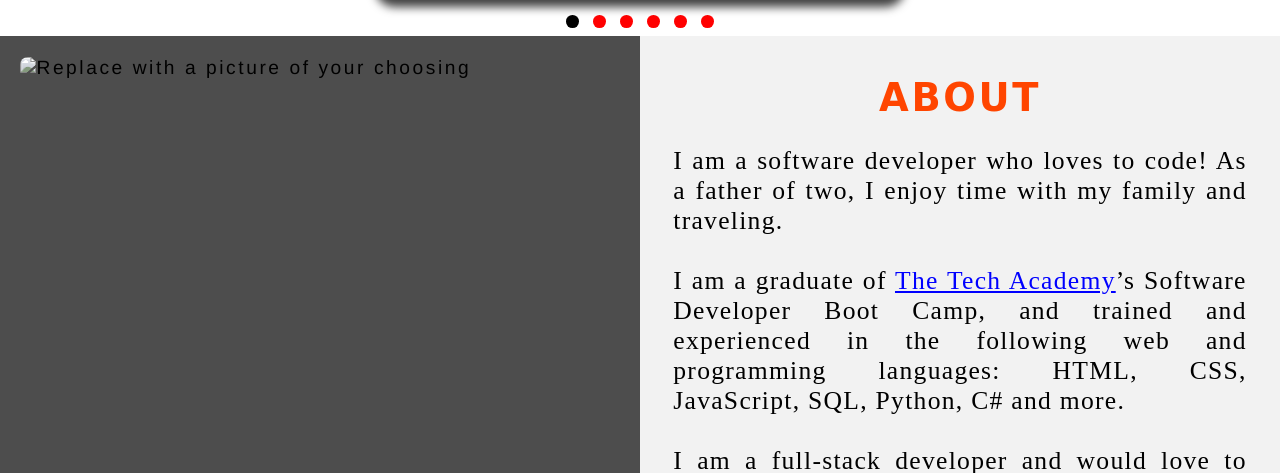
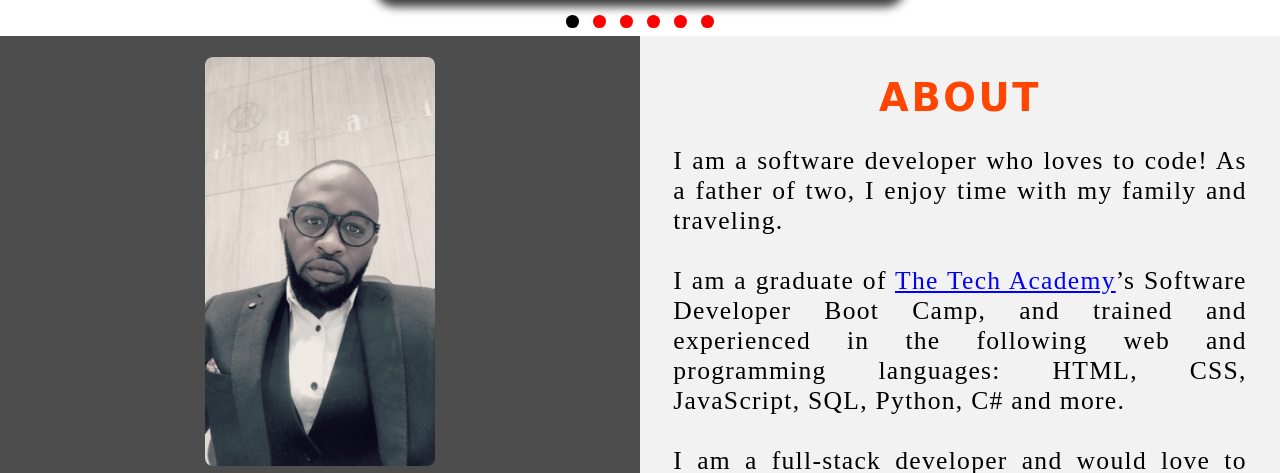
Before and after one commit to Devshauntest/Devshauntest.github.io, a plain HTML site: page index.html in a window 1280 px wide. Shown: the part 1311-1784 px from the top of the page. Drawn offline with Linux system fonts and the light colour scheme.

Commit message:
index.html

```diff
--- a/index.html
+++ b/index.html
@@ -114,7 +114,7 @@
     <div class="Row" id="About">
         <!-- Left column -->
         <div class="Column_2">
-            <img src="images/Tony.jpg" alt="Replace with a picture of your choosing">
+            <img src="Tony.jpg" alt="Replace with a picture of your choosing">
         </div>
         <!-- Right column -->
         <div class="Column_1">
```
